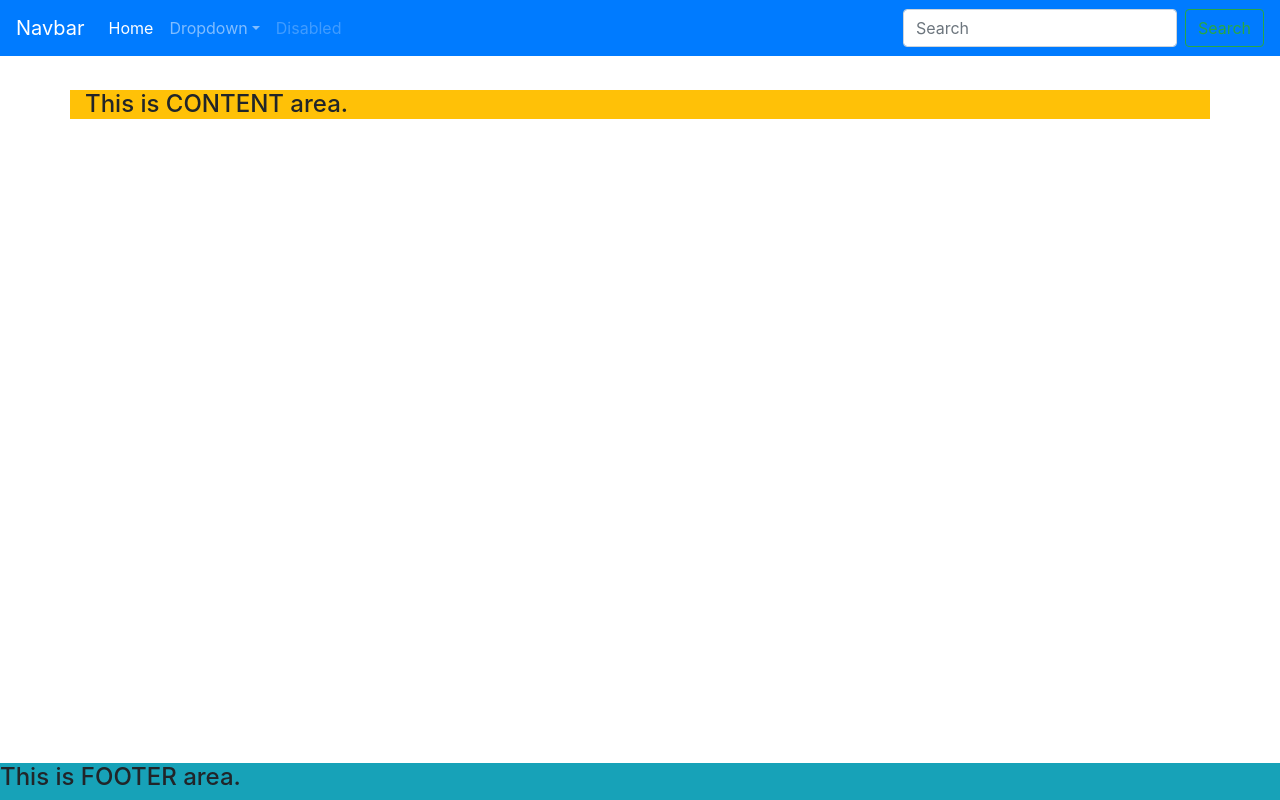
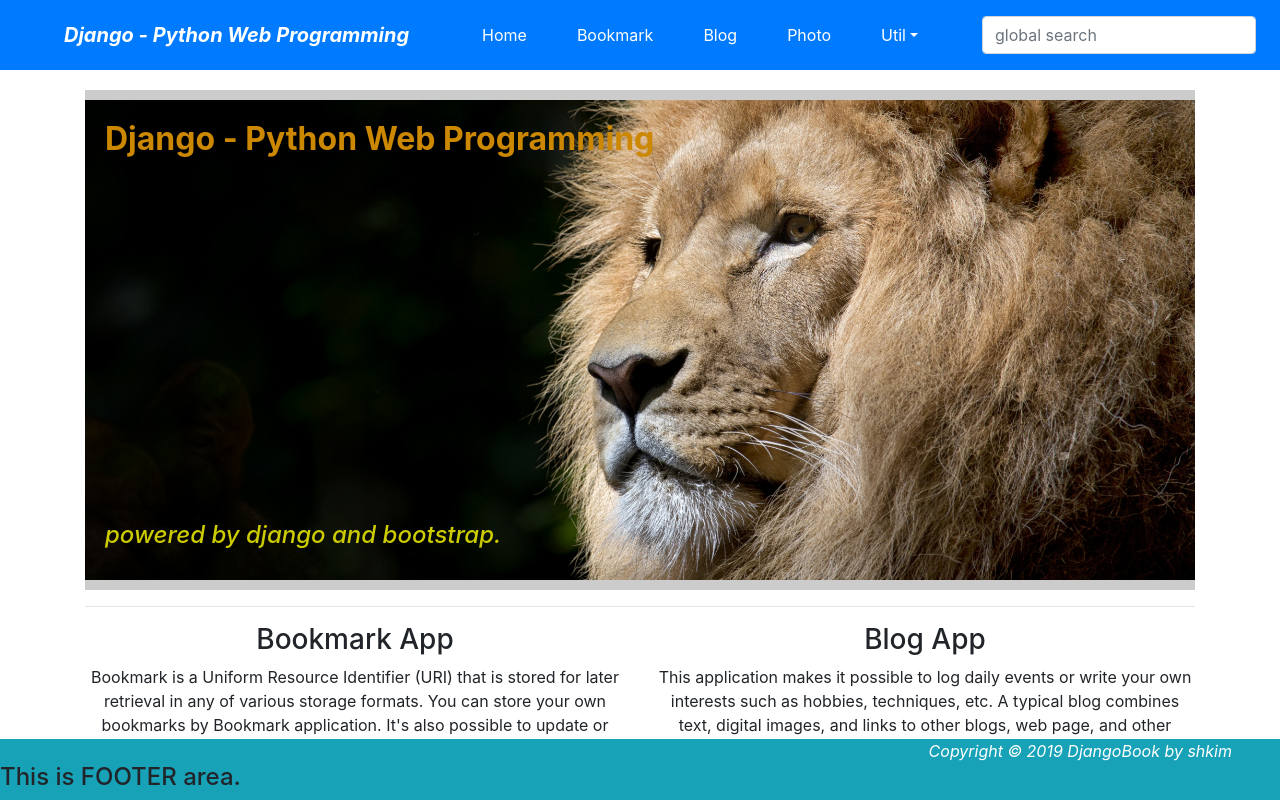
Before and after one commit to KangJunewoo/Django_basic, a Django app: page / in a window 1280 px wide. Run offline with Django 3.2, Linux system fonts and the light colour scheme; some libraries are stand-ins or nearby versions.

Commit message:
첫 페이지 꾸미기 완료

```diff
--- /dev/null
+++ b/pyDjango/ch99/templates/base.html
@@ -0,0 +1,66 @@
+<!DOCTYPE html>
+<html lang="ko">
+<head>
+  <meta charset="UTF-8">
+  <meta name="viewport" content="width=device-width, initial-scale=1.0">
+  <title>{%block title%}Django Web Programming{%endblock%}</title>
+
+  <link rel="stylesheet" href="https://stackpath.bootstrapcdn.com/bootstrap/4.4.1/css/bootstrap.min.css" integrity="sha384-Vkoo8x4CGsO3+Hhxv8T/Q5PaXtkKtu6ug5TOeNV6gBiFeWPGFN9MuhOf23Q9Ifjh" crossorigin="anonymous">
+
+  {%block extra-style%}{%endblock%}
+</head>
+
+<body style="padding-top:90px;">
+
+<!--nav바 설정-->
+<nav class="navbar navbar-expand-lg navbar-dark bg-primary fixed-top">
+  <span class="navbar-brand mx-5 mb-0 font-weight-bold font-italic">Django - Python Web Programming</span>
+  <button class="navbar-toggler" type="button" data-toggle="collapse" data-target="#navbarSupportedContent">
+    <span class="navbar-toggler-icon"></span>
+  </button>
+
+  <div class="collapse navbar-collapse" id="navbarSupportedContent">
+      <ul class="navbar-nav mr-auto">
+        <li class="nav-item mx-1 btn btn-primary">
+          <a href="{%url 'home'%}" class="nav-link text-white">Home</a>
+        </li>
+        <li class="nav-item mx-1 btn btn-primary">
+          <a href="{%url 'bookmark:index'%}" class="nav-link text-white">Bookmark</a>
+        </li>
+        <li class="nav-item mx-1 btn btn-primary">
+          <a href="{%url 'blog:index'%}" class="nav-link text-white">Blog</a>
+        </li>
+        <li class="nav-item mx-1 btn btn-primary">
+          <a href="" class="nav-link text-white">Photo</a>
+        </li>
+        <li class="nav-item dropdown mx-1 btn btn-primary">
+          <a href="#" class="nav-link dropdown-toggle text-white" data-toggle="dropdown">Util</a>
+          <div class="dropdown-menu">
+            <a href="{%url 'admin:index'%}" class="dropdown-item">Admin</a>
+            <div class="dropdown-divider"></div>
+            <a href="{%url 'blog:post_archive'%}" class="dropdown-item">Archive</a>
+            <a href="" class="dropdown-item">Search</a>
+          </div>
+        </li>
+      </ul>
+
+      <form action="" class="form-inline my-2" method="POST">{%csrf_token%}
+        <input type="search" class="form-control mr-sm-2" placeholder="global search" name="search_word">
+      </form>
+  </div>
+</nav>
+
+<div class="container">
+  {%block content%}{%endblock%}
+</div>
+
+{%block footer%}{%endblock%}
+
+<!--js 부트스트랩 cdn-->
+<script src="https://code.jquery.com/jquery-3.4.1.slim.min.js" integrity="sha384-J6qa4849blE2+poT4WnyKhv5vZF5SrPo0iEjwBvKU7imGFAV0wwj1yYfoRSJoZ+n" crossorigin="anonymous"></script>
+<script src="https://cdn.jsdelivr.net/npm/popper.js@1.16.0/dist/umd/popper.min.js" integrity="sha384-Q6E9RHvbIyZFJoft+2mJbHaEWldlvI9IOYy5n3zV9zzTtmI3UksdQRVvoxMfooAo" crossorigin="anonymous"></script>
+<script src="https://stackpath.bootstrapcdn.com/bootstrap/4.4.1/js/bootstrap.min.js" integrity="sha384-wfSDF2E50Y2D1uUdj0O3uMBJnjuUD4Ih7YwaYd1iqfktj0Uod8GCExl3Og8ifwB6" crossorigin="anonymous"></script>
+
+{%block extra-script%}{%endblock%}
+</body>
+</html>
--- a/pyDjango/ch99/templates/home.html
+++ b/pyDjango/ch99/templates/home.html
@@ -1,58 +1,63 @@
-<!DOCTYPE html>
-<html lang="ko">
-<head>
-  <meta charset="UTF-8">
-  <meta name="viewport" content="width=device-width, initial-scale=1.0">
-  <meta http-equiv="X-UA-Compatible" content="ie=edge">
-  <title>Django Web Programming</title>
-  <!--css 부트스트랩 cdn-->
-  <link rel="stylesheet" href="https://stackpath.bootstrapcdn.com/bootstrap/4.4.1/css/bootstrap.min.css" integrity="sha384-Vkoo8x4CGsO3+Hhxv8T/Q5PaXtkKtu6ug5TOeNV6gBiFeWPGFN9MuhOf23Q9Ifjh" crossorigin="anonymous">
-</head>
-<body style="padding-top:90px;">
-<!--nav바의 여러 속성들은 bootstrap documentation 보면 잘 나와있다.-->
-  <nav class="navbar navbar-expand-lg navbar-dark bg-primary fixed-top">
-  <a href="#" class="navbar-brand">Navbar</a>
-  <button class="navbar-toggler" type="button" data-toggle="collapse" data-target="#navbarSupportedContent">
-    <span class="navbar-toggler-icon"></span>
-  </button>
+{%extends 'base.html'%}
 
-  <div class="collapse navbar-collapse" id="navbarSupportedContent">
-      <ul class="navbar-nav mr-auto">
-        <li class="nav-item active">
-          <a href="#" class="nav-link">Home <span class="sr-only">(current)</span></a>
-        </li>
-        <li class="nav-item">
-          <a href="#" class="nav-link dropdown-toggle" id="navbarDropdown" role="button" data-toggle="dropdown">Dropdown</a>
-          <div class="dropdown-menu">
-            <a href="#" class="dropdown-item">Action</a>
-            <a href="#" class="dropdown-item">Another Action</a>
-            <div class="dropdown-divider"></div>
-            <a href="#" class="dropdown-item">Something else here</a>
-          </div>
-        </li>
-        <li class="nav-item">
-          <a href="#" class="nav-link disabled" tableindex="-1">Disabled</a>
-        </li>
-      </ul>
-      <form class="form-inline my-2 my-lg-0">
-        <input type="search" class="form-control mr-sm-2" placeholder="Search">
-        <button class="btn btn-outline-success my-2 my-sm-0" type="submit">Search</button>
-      </form>
+{%load static%}
+
+{%block title%}home.html{%endblock%}
+
+{%block extra-style%}
+<style type="text/css">
+.home-image{
+  background-image: url("{%static 'img/lion.jpg'%}");
+  background-repeat: no-repeat;
+  background-position: center;
+  background-size:100%;
+  height: 500px;
+  border-top:10px solid #ccc;
+  border-bottom: 10px solid #ccc;
+  padding:20px 0 0 20px;
+}
+.title{
+  color:#c80;
+  font-weight:bold;
+}
+.powered{
+  position: relative;
+  top:77%;
+  color:#cc0;
+  font-style: italic;
+}
+</style>
+{%endblock%}
+
+{%block content%}
+  <div class="home-image">
+    <h2 class="title">Django - Python Web Programming</h2>
+    <h4 class="powered"><i class="fas fa-arrow-circle-right"> powered by django and bootstrap.</i></h4>
   </div>
-</nav>
 
-<div class="container bg-warning">
-  <h4>This is CONTENT area.</h4>
-</div>
+  <hr class="margin: 10px 0;">
 
+  <div class="row text-center">
+    <div class="col-sm-6">
+      <h3>Bookmark App</h3>
+      <p>Bookmark is a Uniform Resource Identifier (URI)
+        that is stored for later retrieval in any of various storage formats.
+        You can store your own bookmarks by Bookmark application.
+        It's also possible to update or delete your bookmarks.
+      </p>
+    </div>
+    <div class="col-sm-6">
+      <h3>Blog App</h3>
+      <p>This application makes it possible to log daily events or write your own interests such as hobbies, techniques, etc.
+        A typical blog combines text, digital images, and links to other blogs, web page, and other media related to its topic.
+      </p>
+    </div>
+  </div>
+{%endblock content%}
+
+{%block footer%}
 <footer class="fixed-bottom bg-info">
+  <div class="text-white font-italic text-right mr-5">Copyright &copy; 2019 DjangoBook by shkim</div>
   <h4>This is FOOTER area.</h4>
 </footer>
-
-<!--js 부트스트랩 cdn-->
-<script src="https://code.jquery.com/jquery-3.4.1.slim.min.js" integrity="sha384-J6qa4849blE2+poT4WnyKhv5vZF5SrPo0iEjwBvKU7imGFAV0wwj1yYfoRSJoZ+n" crossorigin="anonymous"></script>
-<script src="https://cdn.jsdelivr.net/npm/popper.js@1.16.0/dist/umd/popper.min.js" integrity="sha384-Q6E9RHvbIyZFJoft+2mJbHaEWldlvI9IOYy5n3zV9zzTtmI3UksdQRVvoxMfooAo" crossorigin="anonymous"></script>
-<script src="https://stackpath.bootstrapcdn.com/bootstrap/4.4.1/js/bootstrap.min.js" integrity="sha384-wfSDF2E50Y2D1uUdj0O3uMBJnjuUD4Ih7YwaYd1iqfktj0Uod8GCExl3Og8ifwB6" crossorigin="anonymous"></script>
-
-</body>
-</html>
+{%endblock%}
```
Also changed, not shown: pyDjango/ch99/templates/base_before.html (added, +60 -0 lines), pyDjango/ch99/templates/home_before.html (added, +13 -0 lines), pyDjango/ch99/templates/home_without_base.html (added, +58 -0 lines), pyDjango/ch99/static/img/lion.jpg (added).
